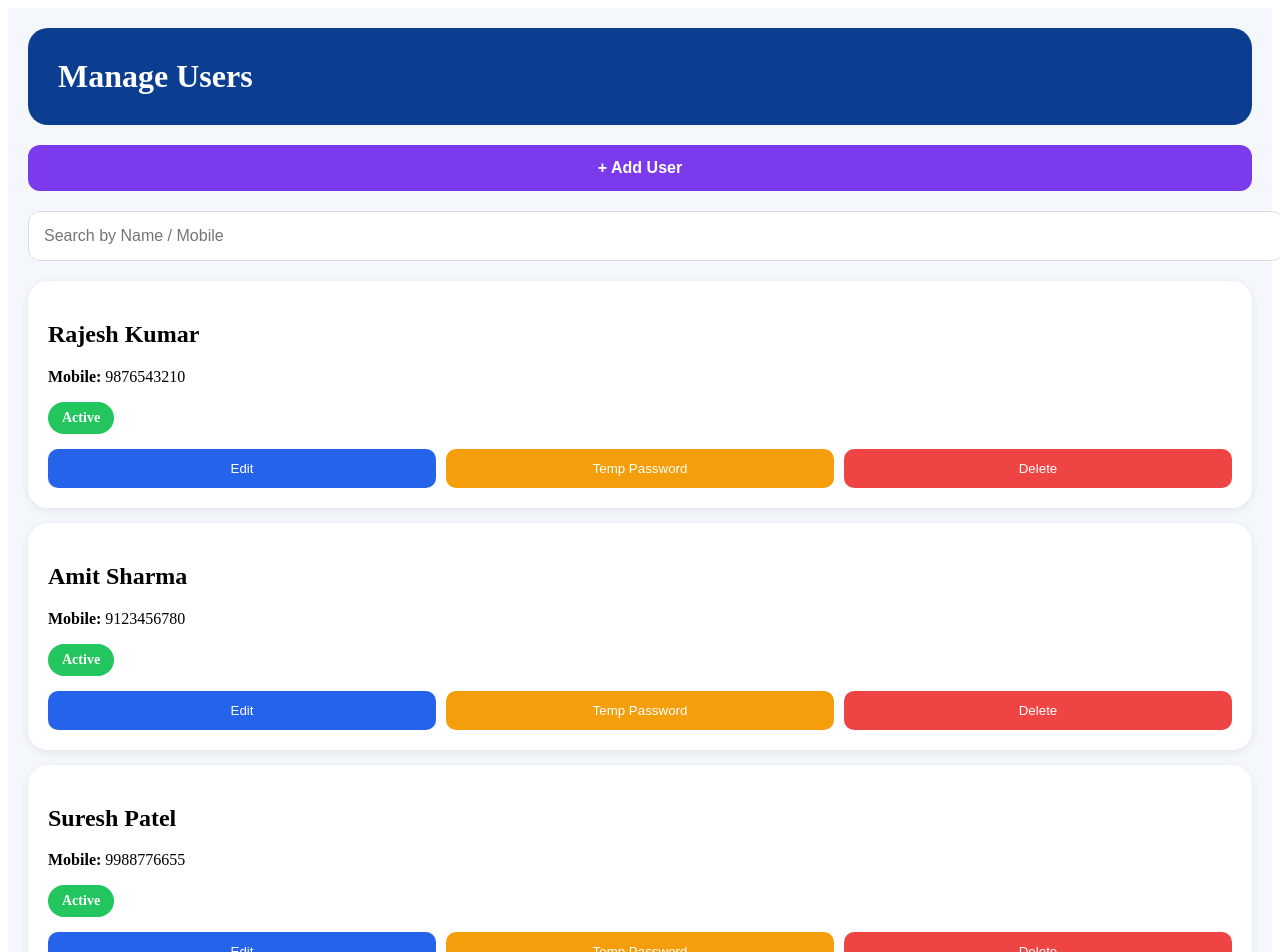
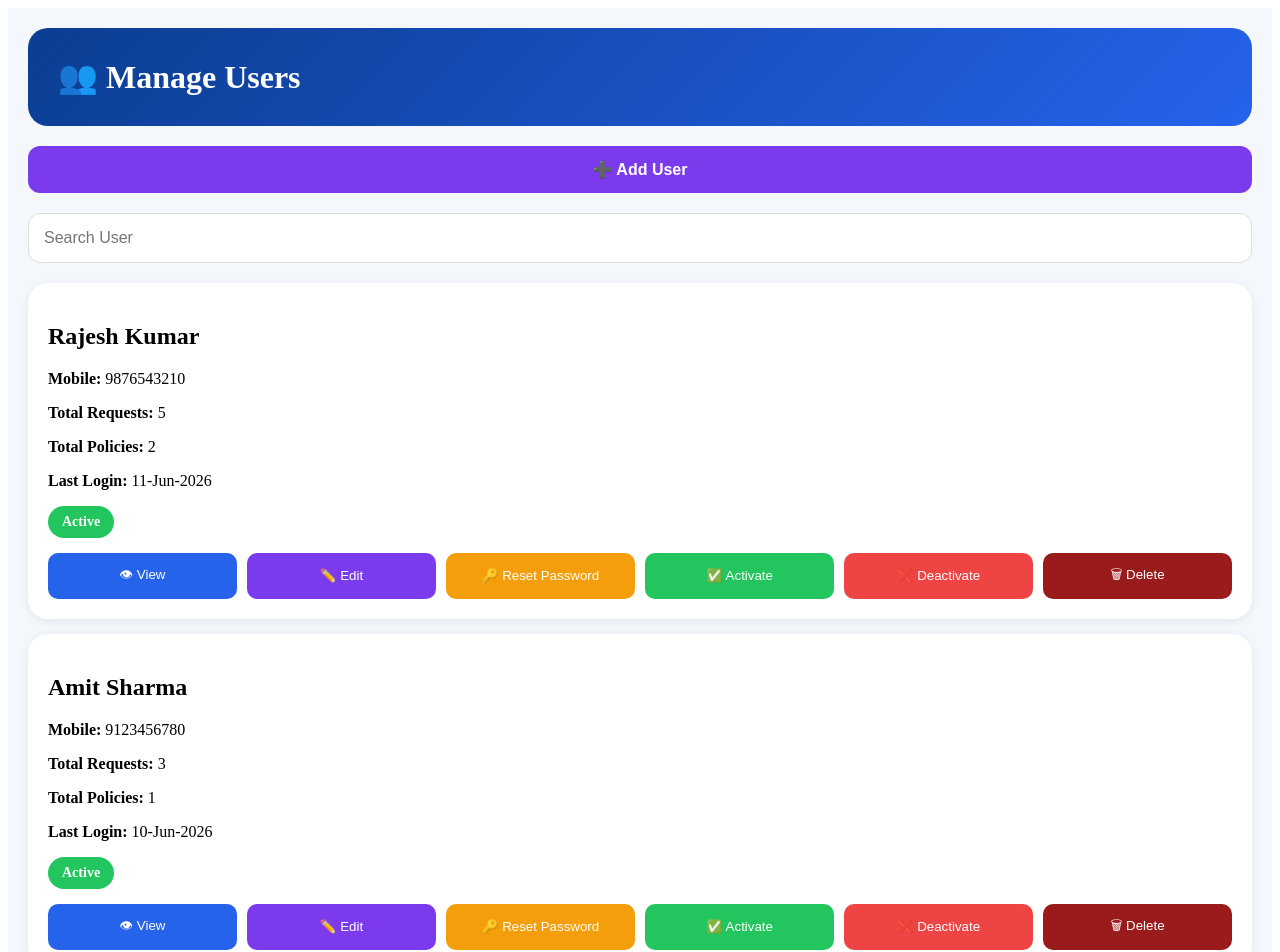
Before and after one commit to Arunsonly/property-insurance-portal, a Next.js app: page /admin/manage-users in a window 1280 px wide. Shown: the top 952 px of the page. Built offline with nearby package versions, Linux system fonts and the light colour scheme.

Commit message:
Update manage-users.js

```diff
--- a/pages/admin/manage-users.js
+++ b/pages/admin/manage-users.js
@@ -4,26 +4,25 @@ export default function ManageUsers() {
       name: "Rajesh Kumar",
       mobile: "9876543210",
       status: "Active",
+      requests: 5,
+      policies: 2,
+      lastLogin: "11-Jun-2026",
     },
     {
       name: "Amit Sharma",
       mobile: "9123456780",
       status: "Active",
-    },
-    {
-      name: "Suresh Patel",
-      mobile: "9988776655",
-      status: "Active",
+      requests: 3,
+      policies: 1,
+      lastLogin: "10-Jun-2026",
     },
     {
       name: "Neha Verma",
       mobile: "8811223344",
       status: "Inactive",
-    },
-    {
-      name: "Vikas Singh",
-      mobile: "7766554433",
-      status: "Active",
+      requests: 1,
+      policies: 0,
+      lastLogin: "05-Jun-2026",
     },
   ];
 
@@ -35,20 +34,21 @@ export default function ManageUsers() {
         padding: "20px",
       }}
     >
-      {/* Header */}
       <div
         style={{
-          background: "#0b3d91",
+          background:
+            "linear-gradient(135deg,#0b3d91,#2563eb)",
           color: "#fff",
           padding: "30px",
           borderRadius: "20px",
           marginBottom: "20px",
         }}
       >
-        <h1 style={{ margin: 0 }}>Manage Users</h1>
+        <h1 style={{ margin: 0 }}>
+          👥 Manage Users
+        </h1>
       </div>
 
-      {/* Add User Button */}
       <button
         style={{
           width: "100%",
@@ -63,13 +63,12 @@ export default function ManageUsers() {
           cursor: "pointer",
         }}
       >
-        + Add User
+        ➕ Add User
       </button>
 
-      {/* Search */}
       <input
         type="text"
-        placeholder="Search by Name / Mobile"
+        placeholder="Search User"
         style={{
           width: "100%",
           padding: "15px",
@@ -77,10 +76,10 @@ export default function ManageUsers() {
           border: "1px solid #ddd",
           marginBottom: "20px",
           fontSize: "16px",
+          boxSizing: "border-box",
         }}
       />
 
-      {/* User Cards */}
       {users.map((user, index) => (
         <div
           key={index}
@@ -89,13 +88,30 @@ export default function ManageUsers() {
             borderRadius: "20px",
             padding: "20px",
             marginBottom: "15px",
-            boxShadow: "0 2px 10px rgba(0,0,0,0.08)",
+            boxShadow:
+              "0 2px 10px rgba(0,0,0,0.08)",
           }}
         >
           <h2>{user.name}</h2>
 
           <p>
-            <strong>Mobile:</strong> {user.mobile}
+            <strong>Mobile:</strong>{" "}
+            {user.mobile}
+          </p>
+
+          <p>
+            <strong>Total Requests:</strong>{" "}
+            {user.requests}
+          </p>
+
+          <p>
+            <strong>Total Policies:</strong>{" "}
+            {user.policies}
+          </p>
+
+          <p>
+            <strong>Last Login:</strong>{" "}
+            {user.lastLogin}
           </p>
 
           <span
@@ -123,7 +139,7 @@ export default function ManageUsers() {
               flexWrap: "wrap",
             }}
           >
-            <button
+<button
               style={{
                 flex: 1,
                 background: "#2563eb",
@@ -134,7 +150,21 @@ export default function ManageUsers() {
                 cursor: "pointer",
               }}
             >
-              Edit
+              👁 View
+            </button>
+
+            <button
+              style={{
+                flex: 1,
+                background: "#7c3aed",
+                color: "#fff",
+                border: "none",
+                padding: "12px",
+                borderRadius: "10px",
+                cursor: "pointer",
+              }}
+            >
+              ✏️ Edit
             </button>
 
             <button
@@ -148,7 +178,21 @@ export default function ManageUsers() {
                 cursor: "pointer",
               }}
             >
-              Temp Password
+              🔑 Reset Password
+            </button>
+
+            <button
+              style={{
+                flex: 1,
+                background: "#22c55e",
+                color: "#fff",
+                border: "none",
+                padding: "12px",
+                borderRadius: "10px",
+                cursor: "pointer",
+              }}
+            >
+              ✅ Activate
             </button>
 
             <button
@@ -162,7 +206,21 @@ export default function ManageUsers() {
                 cursor: "pointer",
               }}
             >
-              Delete
+              ❌ Deactivate
+            </button>
+
+            <button
+              style={{
+                flex: 1,
+                background: "#991b1b",
+                color: "#fff",
+                border: "none",
+                padding: "12px",
+                borderRadius: "10px",
+                cursor: "pointer",
+              }}
+            >
+              🗑 Delete
             </button>
           </div>
         </div>
```
